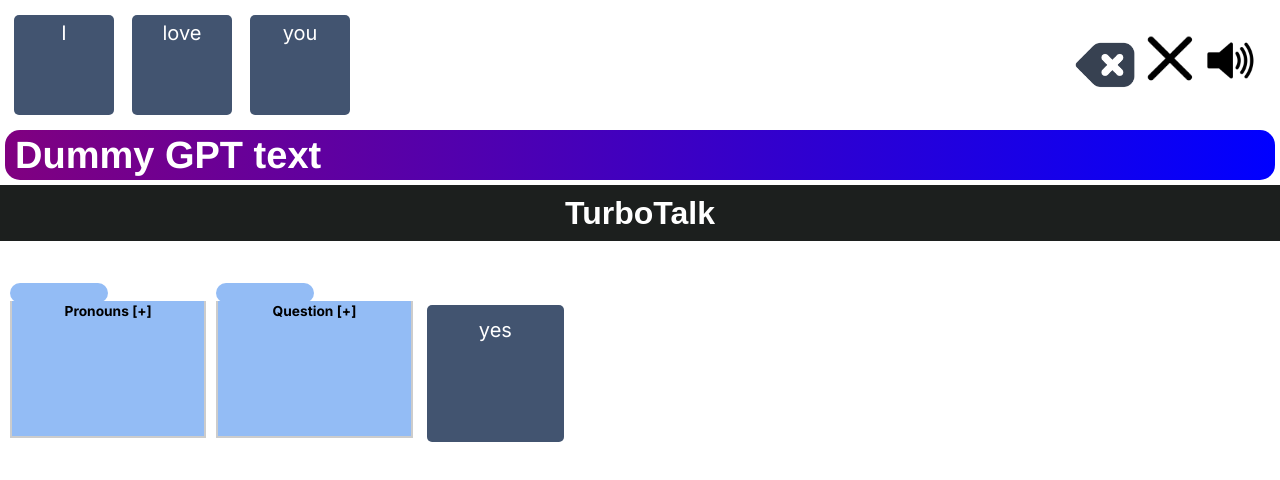
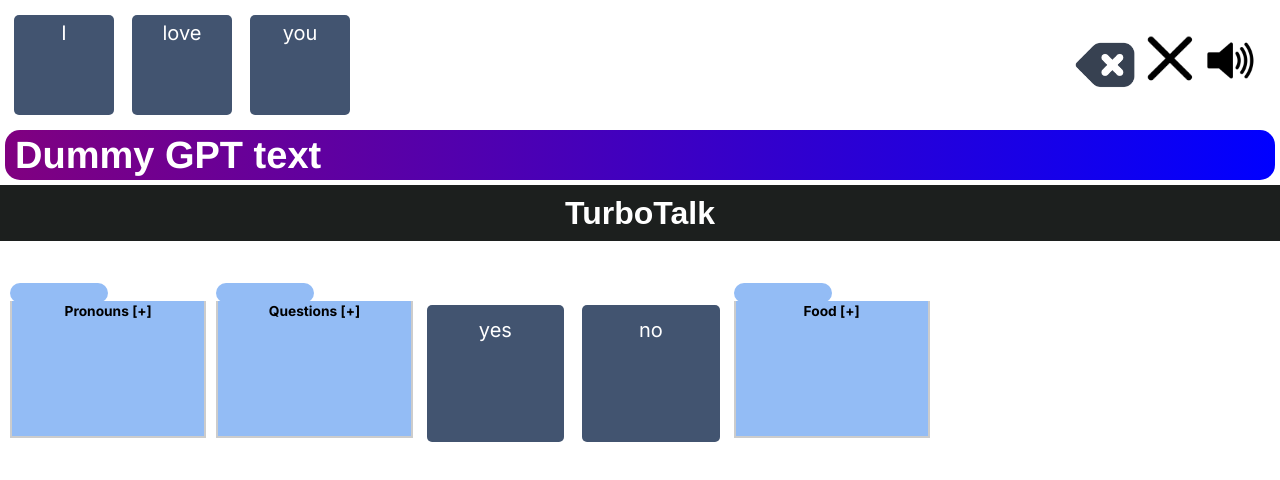
Before and after one commit to sussysloth/ai_aac, a Next.js app: page / in a window 1280 px wide. Shown: the top 480 px of the page. Built offline with nearby package versions, Linux system fonts and the light colour scheme.

Commit message:
more words

```diff
--- a/app/components/WordsBox.js
+++ b/app/components/WordsBox.js
@@ -30,12 +30,21 @@
         },
         {
             isFolder: true,
-            folderName: 'Question',
+            folderName: 'Questions',
             contents: ["who", "what", "where", "when", "why", "how", "how long"]
         },
         {
             isFolder: false,
             wordDisplayed: 'yes'
+        },
+        {
+            isFolder: false,
+            wordDisplayed: 'no'
+        },
+        {
+            isFolder: true,
+            folderName: 'Food',
+            contents: ["breakfast", "lunch", "dinner", "snack", "vegetable", "meat", "apple"]
         },
     ];
 
```
